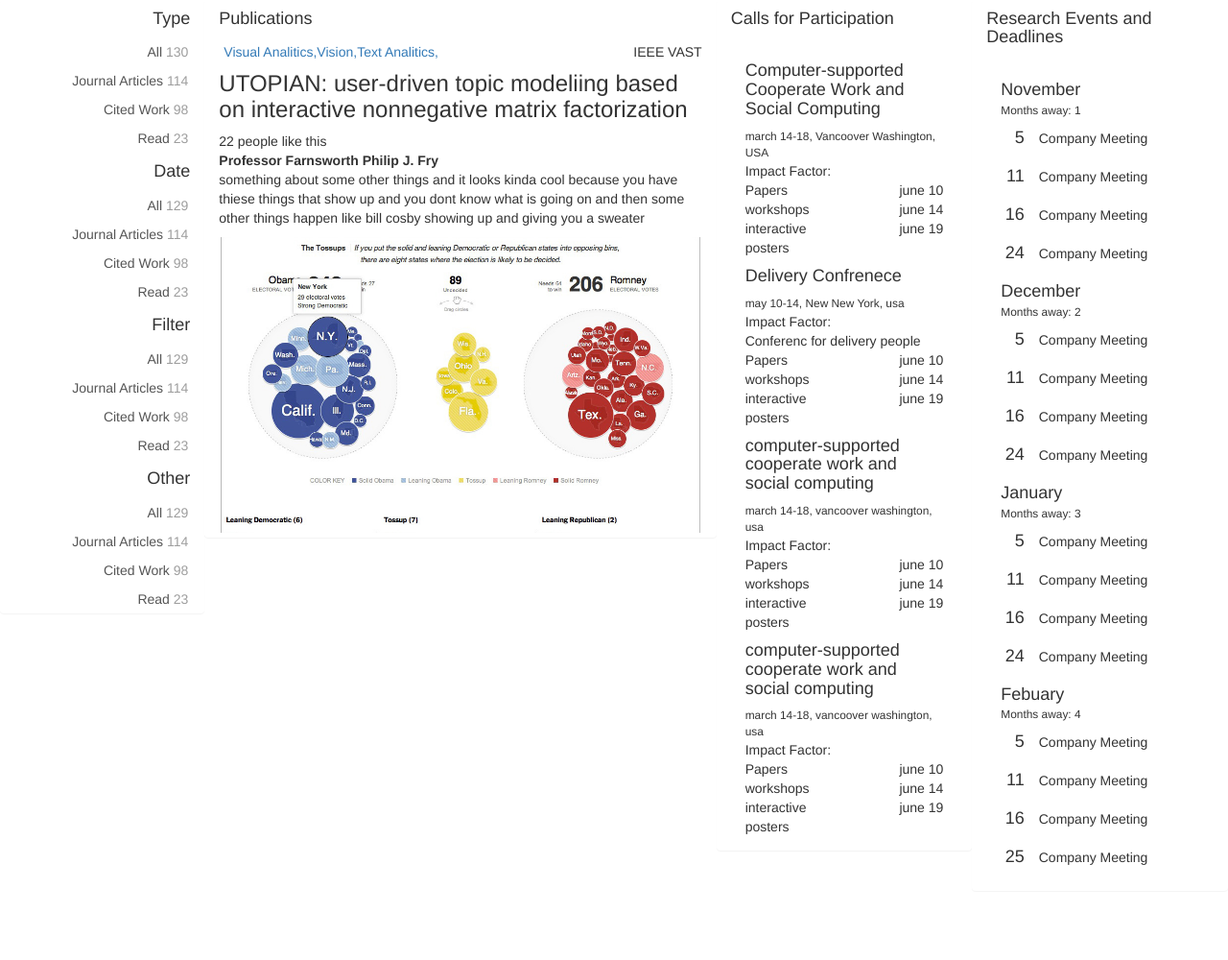
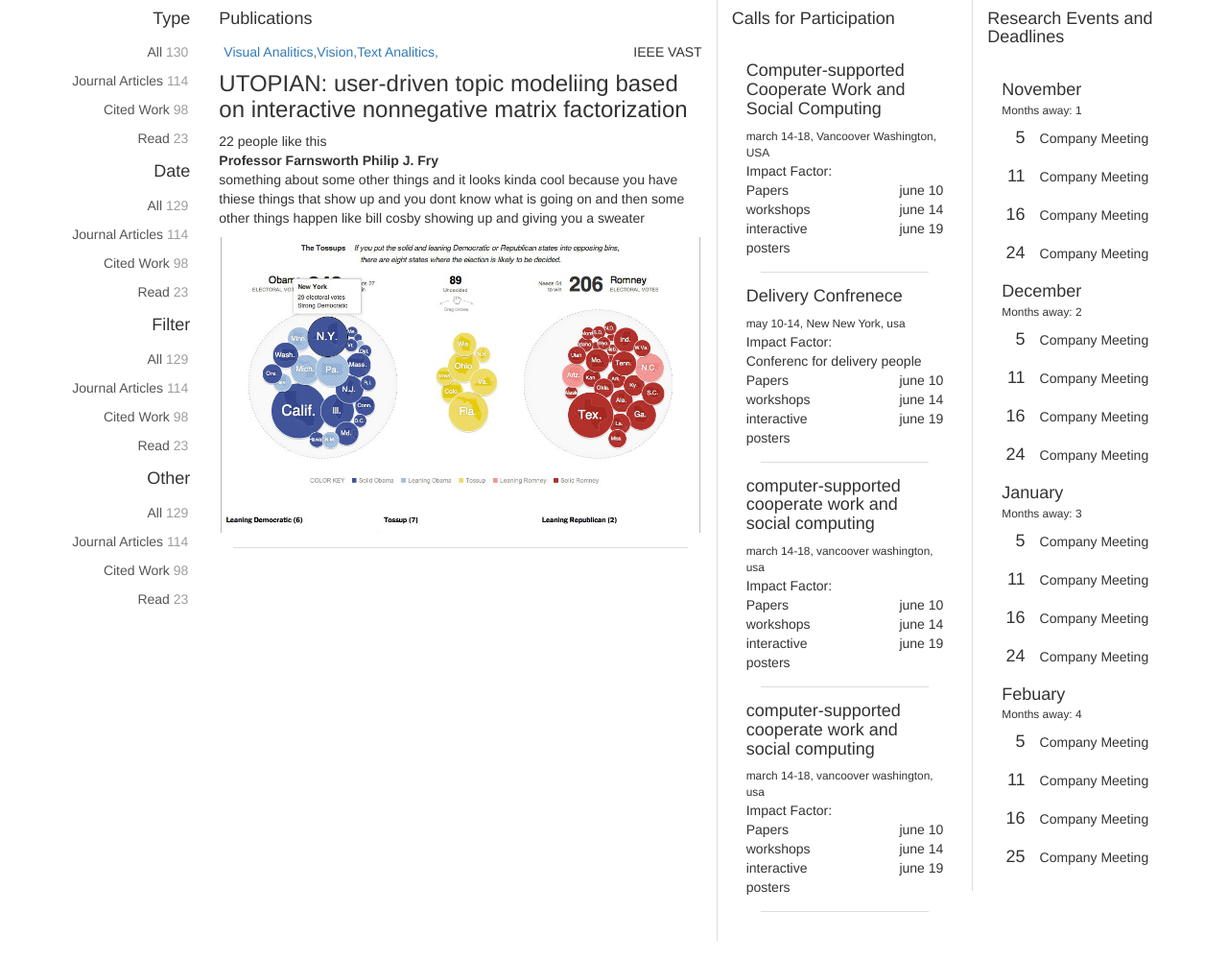
Before and after one commit to winkleda/connected-to-research, a PHP site: page / in a window 1280 px wide. Shown: the part 141-1141 px from the top of the page at 96% size. Before the commit the page ends 1042 px from the top, so only its background shows below. Run offline with PHP 8.4, Linux system fonts and the light colour scheme.

Commit message:
corrected borders around main columns, added seperator between publicaiton and participation items and removed box shadow from columns

```diff
--- a/css/custom.css
+++ b/css/custom.css
@@ -1,4 +1,3 @@
-
 
 /*
  *********************************************************
@@ -70,13 +69,6 @@
 	background: linear-gradient(to bottom, #ffffff 0%,#f3f3f3 100%); /* W3C */
 	filter: progid:DXImageTransform.Microsoft.gradient( startColorstr='#ffffff', endColorstr='#f3f3f3',GradientType=0 ); /* IE6-9 */
 	padding-top:15px;
-}
-
-/*
- * removing the border around the panels
- */
-.panel-default{
-	border: none;
 }
 
 /*
@@ -167,6 +159,8 @@
 	width:100%;
 }
 
+
+
 /*
  *********************************************************
  *
@@ -223,3 +217,45 @@
     margin-right: 200px;
     margin-left: 10px;
 }
+
+/*
+ *********************************************************
+ *
+ *  MISC
+ *
+ *********************************************************
+*/
+
+
+/*
+ * removing the border around the panels
+ */
+.panel-default{
+	border: none;
+}
+
+/*
+ * removing the box shodow from the panels
+ */
+.panel{
+	webkit-box-shadow: none;
+	box-shadow:none;
+}
+/*
+ * adding back the border for the RED and calls for participation
+ */
+#participation-column, #events-deadlines-column {
+	border-color: #ddd;
+	border-style: solid;
+	border-width: 1px;
+	border-top:none;
+	border-right:none;
+	border-bottom:none;
+	border-radius:0px;
+}
+
+/* this is the styling for the publication seperator bar */
+.item-seperator-bar {
+	margin:15px 15px;
+	border-top:1px solid #ddd;
+}
--- a/tpl/participation-item.tpl.html
+++ b/tpl/participation-item.tpl.html
@@ -12,4 +12,5 @@
 	<div class="row publication-event" ng-repeat="event in parItem.events">
 		<div class="col-xs-6 text-left"> {{event.event}} </div> <div class="col-xs-6 text-right"> {{event.date}} </div>
 	</div>
+	<div class="item-seperator-bar"></div>
 </div>
--- a/tpl/publication-item.tpl.html
+++ b/tpl/publication-item.tpl.html
@@ -21,4 +21,5 @@
 	<div class="publication-image">
 		<img ng-src="{{pubItem.imageSrc}}" />
 	</div>
+	<div class="item-seperator-bar"></div>
 </div>
```
